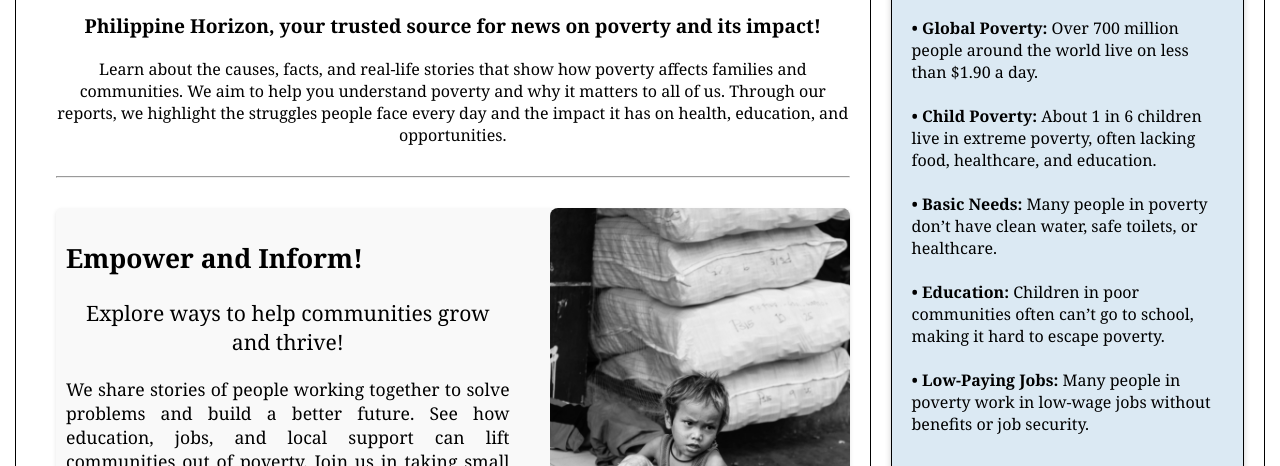
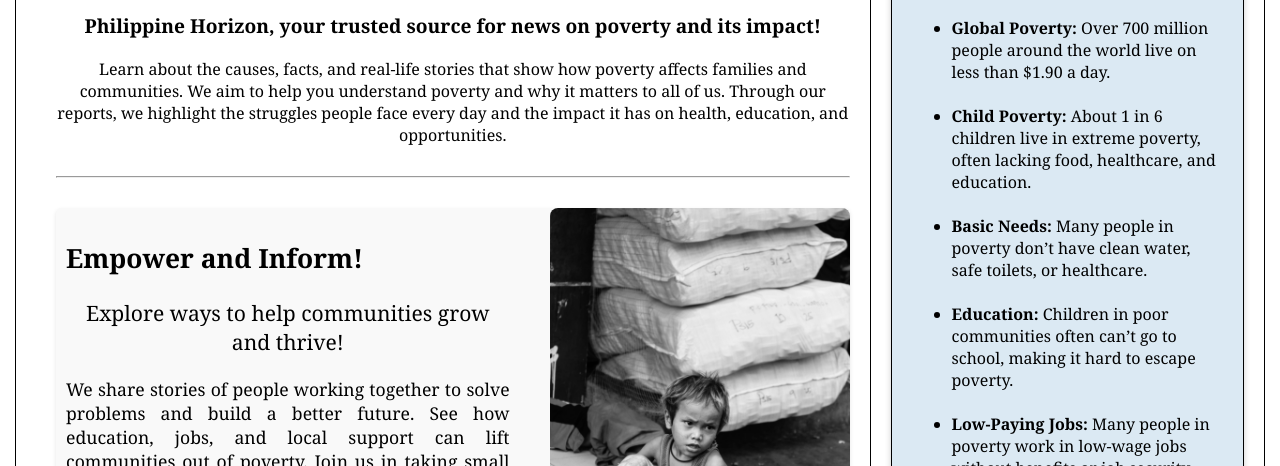
Before and after one commit to Hallarsis/CS3-2Q-G6-Proj2, a plain HTML site: page index.html in a window 1280 px wide. Shown: the part 334-800 px from the top of the page. Drawn offline with Linux system fonts and the light colour scheme.

Commit message:
Update index.html

```diff
--- a/index.html
+++ b/index.html
@@ -53,15 +53,17 @@
 			</section>
 			<aside>
 				<h2> Important Facts About Poverty </h2>
-				<div> <strong> • Global Poverty: </strong> Over 700 million people around the world live on less than $1.90 a day.</div>
-				<br>
-				<div> <strong> • Child Poverty: </strong> About 1 in 6 children live in extreme poverty, often lacking food, healthcare, and education.</div>
-				<br>
-				<div> <strong> • Basic Needs: </strong> Many people in poverty don’t have clean water, safe toilets, or healthcare.</div>
-				<br>
-				<div> <strong> • Education: </strong> Children in poor communities often can’t go to school, making it hard to escape poverty.</div>
-				<br>
-				<div> <strong> • Low-Paying Jobs: </strong> Many people in poverty work in low-wage jobs without benefits or job security.</div>
+				<ul>
+					<li> <strong> Global Poverty: </strong> Over 700 million people around the world live on less than $1.90 a day.</li>
+					<br>
+					<li> <strong>  Child Poverty: </strong> About 1 in 6 children live in extreme poverty, often lacking food, healthcare, and education. </li>
+					<br>
+					<li> <strong> Basic Needs: </strong> Many people in poverty don’t have clean water, safe toilets, or healthcare. </li>
+					<br>
+					<li> <strong> Education: </strong> Children in poor communities often can’t go to school, making it hard to escape poverty.</li>
+					<br>
+					<li><strong> Low-Paying Jobs: </strong> Many people in poverty work in low-wage jobs without benefits or job security.</li>
+				</ul>
 
 				<br>
 
```
